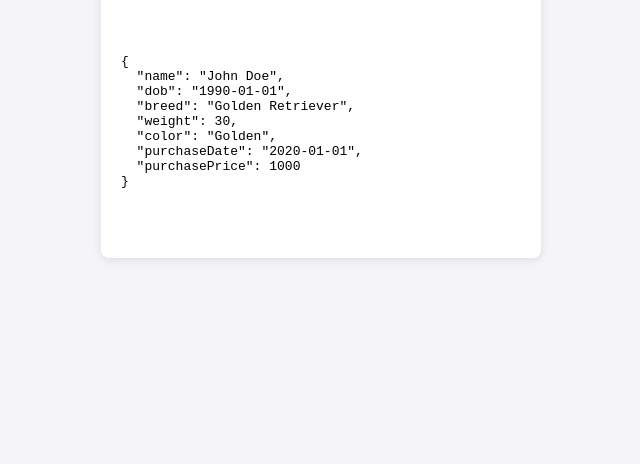
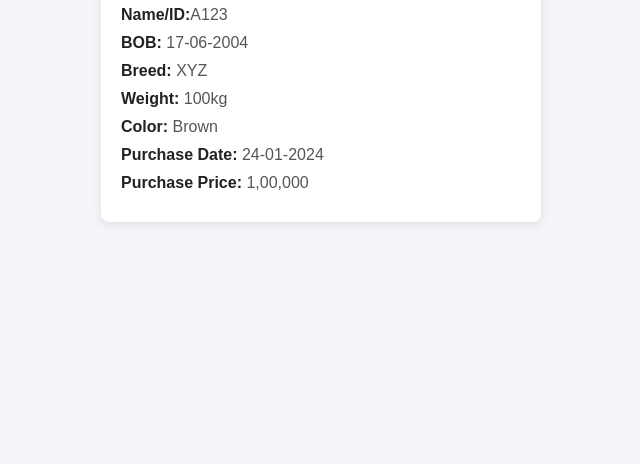
Before and after one commit to giri-prasanth7/bio-data, a plain HTML site: page index.html in a window 1280 px wide. Shown: the part 336-800 px from the top of the page, without its empty margins (319-959 px from the left). Drawn offline with Linux system fonts and the light colour scheme.

Commit message:
Update index.html

```diff
--- a/index.html
+++ b/index.html
@@ -22,30 +22,31 @@
             box-shadow: 0 2px 10px rgba(0, 0, 0, 0.1);
             max-width: 400px;
             width: 90%;
-            white-space: pre-wrap;
         }
         h1 {
             text-align: center;
             color: #333;
+        }
+        p {
+            margin: 10px 0;
+            color: #555;
+        }
+        .label {
+            font-weight: bold;
+            color: #222;
         }
     </style>
 </head>
 <body>
     <div class="container">
         <h1>Bio Data</h1>
-        <pre id="jsonData"></pre>
+        <p><span class="label">Name/ID:</span>A123</p>
+        <p><span class="label">BOB:</span> 17-06-2004</p>
+        <p><span class="label">Breed:</span> XYZ</p>
+        <p><span class="label">Weight:</span> 100kg</p>
+        <p><span class="label">Color:</span> Brown</p>
+        <p><span class="label">Purchase Date:</span> 24-01-2024</p>
+        <p><span class="label">Purchase Price:</span> 1,00,000</p>
     </div>
-
-    <script>
-        fetch('data.json')
-            .then(response => response.json())
-            .then(data => {
-                document.getElementById('jsonData').innerText = JSON.stringify(data, null, 2);
-            })
-            .catch(error => {
-                console.error('Error fetching data:', error);
-                document.getElementById('jsonData').innerText = 'Error loading data.';
-            });
-    </script>
 </body>
 </html>
```
